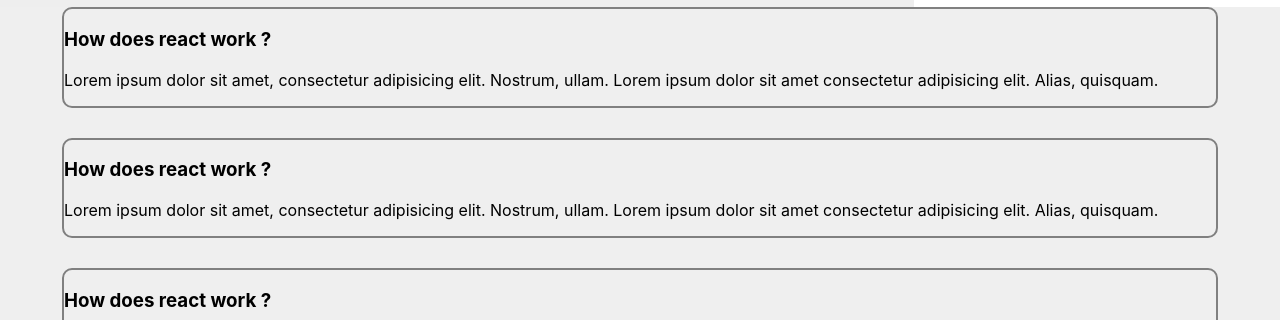
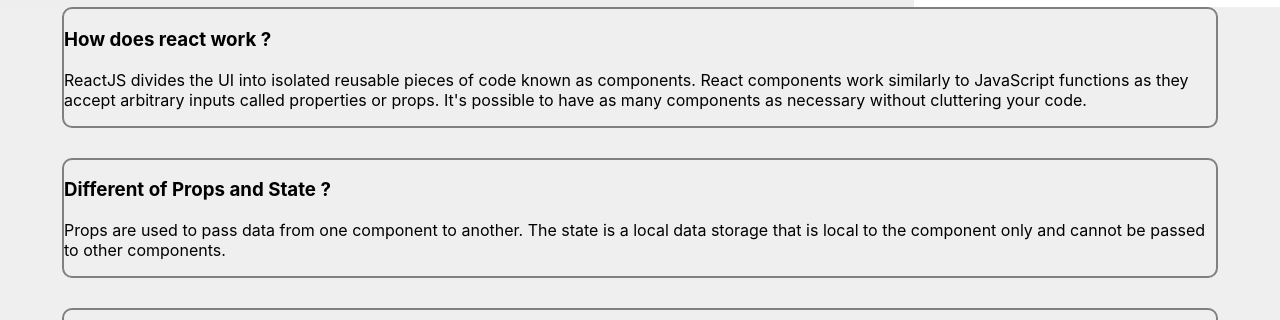
Before and after one commit to Ashrafullislam/ultra-active-club-client, a React (Create React App) app: page / in a window 1280 px wide. Shown: the part 1448-1768 px from the top of the page. Built offline with nearby package versions, Linux system fonts and the light colour scheme.

Commit message:
added the faq

```diff
--- a/src/components/Footer/footer.js
+++ b/src/components/Footer/footer.js
@@ -6,12 +6,14 @@
         <div className='footer-faq'>
             <div className='faq-1'>
            <h3> How does react work ?</h3>
-           <p> Lorem ipsum dolor sit amet, consectetur adipisicing elit. Nostrum, ullam. Lorem ipsum     dolor sit amet consectetur adipisicing elit. Alias, quisquam.</p>
+           <p> ReactJS divides the UI into isolated reusable pieces of code known as components. React components work similarly to JavaScript functions as they accept arbitrary inputs called properties or props. It's possible to have as many components as necessary without cluttering your code.</p>
           </div>
 
           <div className='faq-1'>
-           <h3> How does react work ?</h3>
-           <p> Lorem ipsum dolor sit amet, consectetur adipisicing elit. Nostrum, ullam. Lorem ipsum     dolor sit amet consectetur adipisicing elit. Alias, quisquam.</p>
+           <h3> Different of Props and State ?</h3>
+            <p>
+                Props are used to pass data from one component to another. The state is a local data storage that is local to the component only and cannot be passed to other components.
+            </p>
           </div>
 
           <div className='faq-1'>
--- a/src/components/Hocky/Hockey.js
+++ b/src/components/Hocky/Hockey.js
@@ -14,10 +14,11 @@
     //event handlar pass the function
     const AddToList = (props) => {
         const {name,time} = props;
-        console.log(time)
-        const newTime = parseInt(times) + parseInt(time);
-        setTimes(newTime);
-        localStorage.setItem(name,times)
+        // console.log(time)
+
+            const newTime = parseInt(times) + parseInt(time);
+            setTimes(newTime);
+            localStorage.setItem(name,times)
 
     }
 
```
